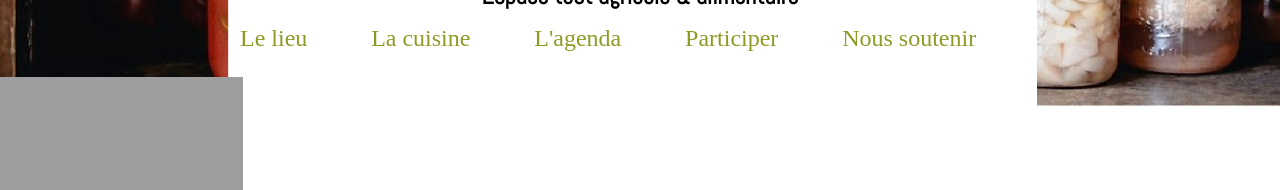
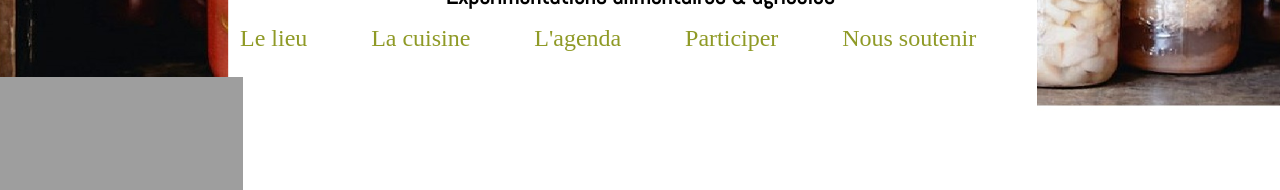
Before and after one commit to DamienChivialle/bocautheque, a Jekyll site: the page built from pages/contact.md, in a window 1280 px wide. Shown: the part 380-570 px from the top of the page. Built offline with Jekyll 4.4.1, drawn with Linux system fonts in a browser that asks for light colours; some of the changed text lies outside the part shown.

Commit message:
Update _config.yml

```diff
--- a/_config.yml
+++ b/_config.yml
@@ -1,7 +1,7 @@
 theme: jekyll-theme-midnight
 title:
 name: Site de la Bocauthèque
-description: Espace test agricole & alimentaire
+description: Expérimentations alimentaires & agricoles
 logo: logo-labo.png
 
 plugins:
```
